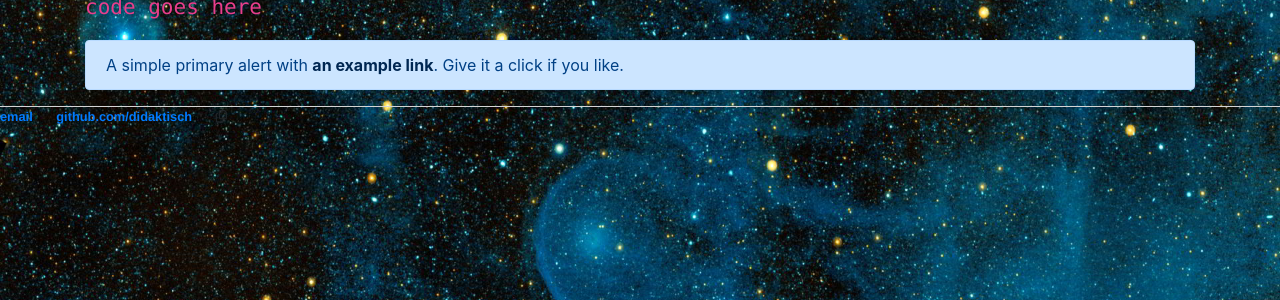
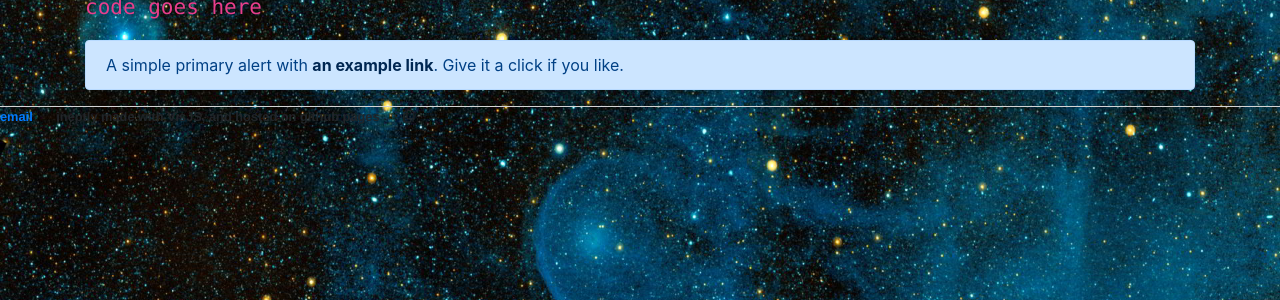
Before and after one commit to sftime/sftime.github.io, a Jekyll site: the page built from index.md, in a window 1280 px wide. Shown: the part 205-505 px from the top of the page. Built offline with Jekyll 4.4.1, drawn with Linux system fonts in a browser that asks for light colours; nearby versions of some CDN libraries.

Commit message:
Update default.html

```diff
--- a/_layouts/default.html
+++ b/_layouts/default.html
@@ -52,7 +52,7 @@
 			<footer>
 	    		<ul>
 	        		<li><a href="mailto:leavemealone@gmail.com">email</a></li>
-	        		<li><a href="https://github.com/didaktisch">github.com/didaktisch</a></li>
+	        		<li>ineptly made with VisJS, and hosted on github pages</li>
 				<li><i class="far fa-copy"></i></li>
 				</ul>
 			</footer>
```
